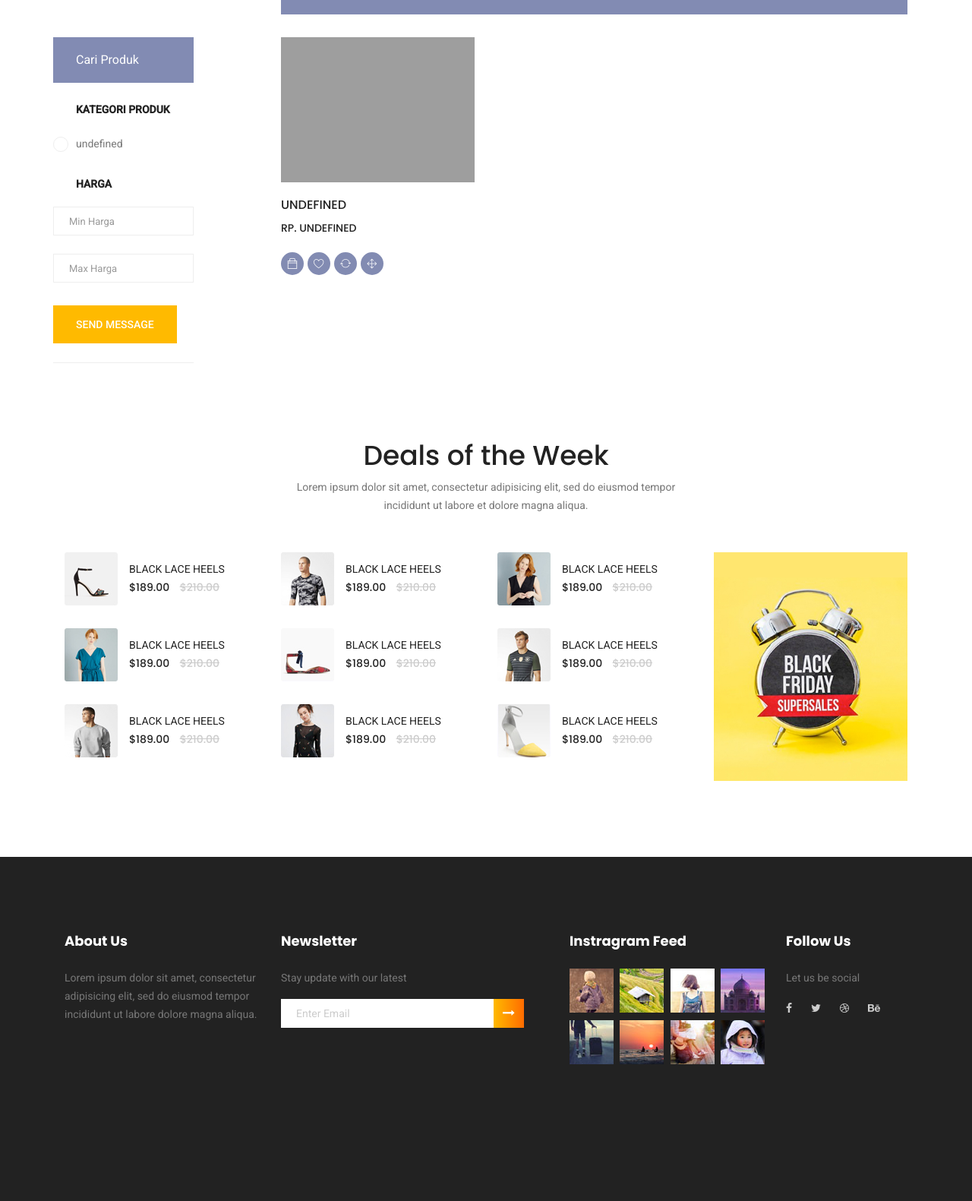
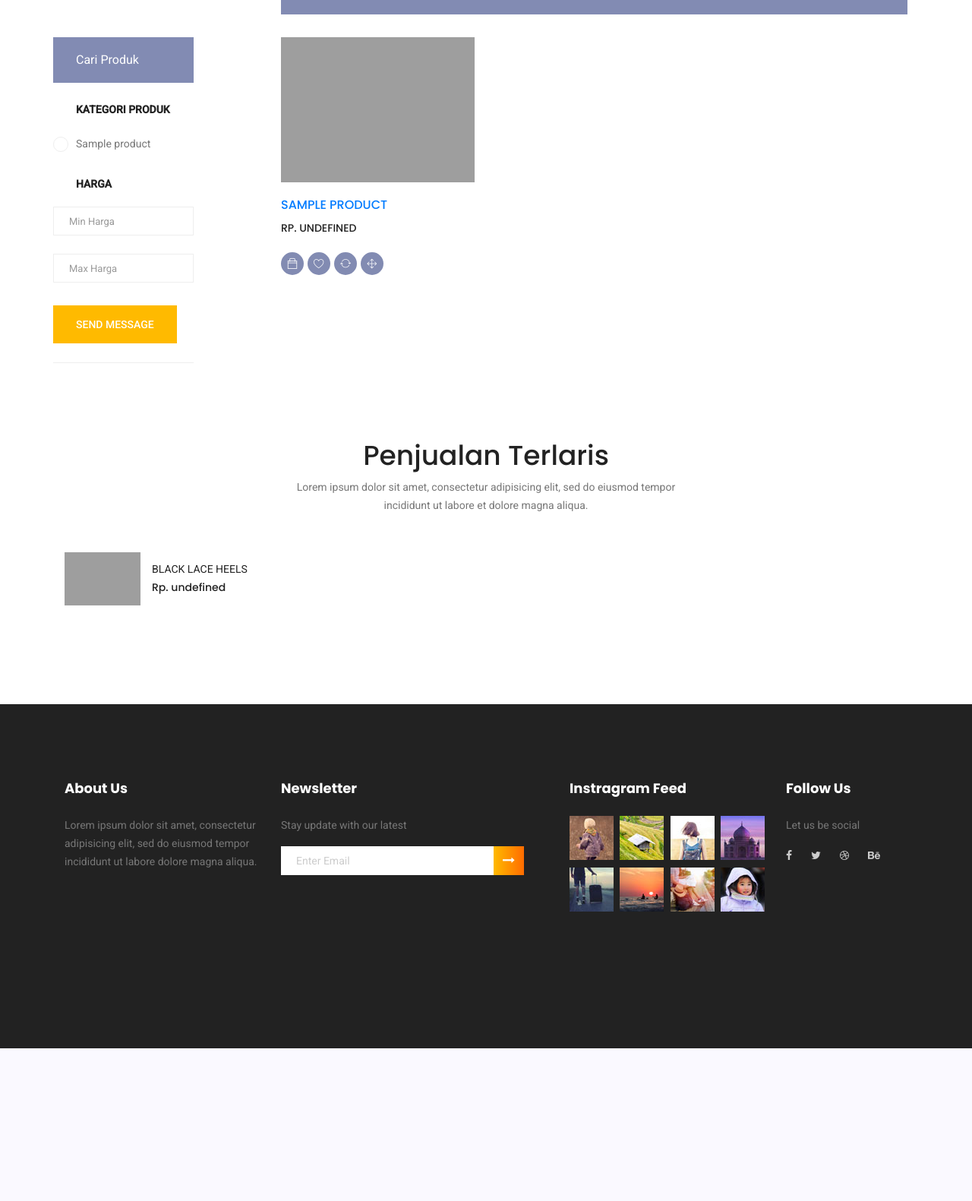
Before and after one commit to alfaben12/Ukm-District, a CodeIgniter app: page /database/shops in a window 1280 px wide. Shown: the part 396-1977 px from the top of the page at 76% size. After the commit the page ends 1776 px from the top, so only its background shows below. Run offline with CodeIgniter, Linux system fonts and the light colour scheme; tables that the repository leaves empty or names only in its code hold one stand-in row (values such as "Sample post"); some libraries are stand-ins or nearby versions; grey boxes are pictures that could not be loaded.

Commit message:
update module all

```diff
--- a/application/config/config.php
+++ b/application/config/config.php
@@ -84,7 +84,7 @@
 |
 | https://codeigniter.com/user_guide/general/urls.html
 */
-$config['url_suffix'] = 'TicketDesk';
+$config['url_suffix'] = '';
 
 /*
 |--------------------------------------------------------------------------
--- a/application/modules/blogs/views/index.php
+++ b/application/modules/blogs/views/index.php
@@ -157,9 +157,10 @@
 					type: 'GET',
 					dataType: 'json',
 					success: function(response) {
-						if (response.data.code != 200) {
+						if (response.code != 200) {
 							var blog = 'Blog tidak ditemukan.'
-							$("#div_blog").append(blog).fadeIn(500);
+                            $("#div_blog").append(blog).fadeIn(500);
+                            alert(response.message);
 						}
 						$('#pagination').html(response.data.blog.pagination);
 						createList(response.data.blog.result);
--- a/application/modules/contactus/views/maps.php
+++ b/application/modules/contactus/views/maps.php
@@ -42,7 +42,7 @@
         });
       }
     </script>
-    <script src="https://maps.googleapis.com/maps/api/js?key=AIzaSyAc1pcEzJhrWxwVSf_gecTbtnk4OdkZ3k0&callback=initMap"
+    <script src="https://maps.googleapis.com/maps/api/js?key=AIzaSyBTUoTGhEfZmBSpPJs1pTCEJ0XRMgcOr9g&callback=initMap"
     async defer></script>
   </body>
   </html>
--- a/application/modules/shops/controllers/Shops.php
+++ b/application/modules/shops/controllers/Shops.php
@@ -10,8 +10,10 @@
 		$this->template->write_view('index');
     }
 
-    public function getCategoryProduct(){
+    public function getRenderedContent(){
         $productCategory = $this->shop->fetch_table('*','ukm_category_product','','','','','',TRUE);
+        $productUkm = $this->shop->fetch_table('*','ukm_product','','sold_count','desc','',6,TRUE);
+
         if (count($productCategory) == 0) {
             $response = array(
                 'code' => 204,
@@ -26,6 +28,7 @@
             'message' => 'Kategori ditemukan',
             'data' => array(
                 'category' => $productCategory,
+                'product' => $productUkm
             )
         );
         echo json_encode($response, JSON_PRETTY_PRINT);
@@ -96,4 +99,49 @@
         echo json_encode($response, JSON_PRETTY_PRINT);
         die();
     }
+
+    public function showProduct(){
+        $productName = $this->input->get('productName');
+
+        $data['product'] = $this->shop->fetch_table('*','ukm_product','name = "'.$productName.'"','','','','',TRUE);
+		$this->template->write_view('detail',$data);
+    }
+
+    public function getUkmDataDetailProduk(){
+        $productName = $this->input->get('productName');
+
+        $join = array(
+                array(
+                    'table' => 'ukm_category_product',
+                    'condition' => 'ukm_category_product.id = ukm_product.ukm_category_product_id',
+                    'jointype' => 'LEFT'
+                )
+            );
+
+		$product = $this->shop->fetch_joins('ukm_product','ukm_product.*, ukm_category_product.name AS category_name',$join,'ukm_product.name = "'.$productName.'"',TRUE);
+
+        if (count($product) == 0) {
+            $response = array(
+                'code' => 204,
+                'message' => 'Produk tidak ada'
+            );
+            echo json_encode($response, JSON_PRETTY_PRINT);
+            die();
+        }
+
+        $value = array(
+            'views' => $product[0]['views'] + 1
+        );
+        $update = $this->shop->update_table('ukm_product', $value, 'id', $product[0]['id']);
+
+        $response = array(
+            'code' => 200,
+            'message' => 'Produk ditemukan',
+            'data' => array(
+                'product' => $product
+            )
+        );
+        echo json_encode($response, JSON_PRETTY_PRINT);
+        die();
+    }
 }
--- a/application/modules/shops/views/index.php
+++ b/application/modules/shops/views/index.php
@@ -66,7 +66,7 @@
 			<div class="row justify-content-center">
 				<div class="col-lg-6 text-center">
 					<div class="section-title">
-						<h1>Deals of the Week</h1>
+						<h1>Penjualan Terlaris</h1>
 						<p>Lorem ipsum dolor sit amet, consectetur adipisicing elit, sed do eiusmod tempor incididunt ut labore et dolore
 							magna aliqua.</p>
 					</div>
@@ -74,121 +74,14 @@
 			</div>
 			<div class="row">
 				<div class="col-lg-9">
-					<div class="row">
-						<div class="col-lg-4 col-md-4 col-sm-6 mb-20">
-							<div class="single-related-product d-flex">
-								<a href="#"><img src="img/r1.jpg" alt=""></a>
-								<div class="desc">
-									<a href="#" class="title">Black lace Heels</a>
-									<div class="price">
-										<h6>$189.00</h6>
-										<h6 class="l-through">$210.00</h6>
-									</div>
-								</div>
-							</div>
-						</div>
-						<div class="col-lg-4 col-md-4 col-sm-6 mb-20">
-							<div class="single-related-product d-flex">
-								<a href="#"><img src="img/r2.jpg" alt=""></a>
-								<div class="desc">
-									<a href="#" class="title">Black lace Heels</a>
-									<div class="price">
-										<h6>$189.00</h6>
-										<h6 class="l-through">$210.00</h6>
-									</div>
-								</div>
-							</div>
-						</div>
-						<div class="col-lg-4 col-md-4 col-sm-6 mb-20">
-							<div class="single-related-product d-flex">
-								<a href="#"><img src="img/r3.jpg" alt=""></a>
-								<div class="desc">
-									<a href="#" class="title">Black lace Heels</a>
-									<div class="price">
-										<h6>$189.00</h6>
-										<h6 class="l-through">$210.00</h6>
-									</div>
-								</div>
-							</div>
-						</div>
-						<div class="col-lg-4 col-md-4 col-sm-6 mb-20">
-							<div class="single-related-product d-flex">
-								<a href="#"><img src="img/r5.jpg" alt=""></a>
-								<div class="desc">
-									<a href="#" class="title">Black lace Heels</a>
-									<div class="price">
-										<h6>$189.00</h6>
-										<h6 class="l-through">$210.00</h6>
-									</div>
-								</div>
-							</div>
-						</div>
-						<div class="col-lg-4 col-md-4 col-sm-6 mb-20">
-							<div class="single-related-product d-flex">
-								<a href="#"><img src="img/r6.jpg" alt=""></a>
-								<div class="desc">
-									<a href="#" class="title">Black lace Heels</a>
-									<div class="price">
-										<h6>$189.00</h6>
-										<h6 class="l-through">$210.00</h6>
-									</div>
-								</div>
-							</div>
-						</div>
-						<div class="col-lg-4 col-md-4 col-sm-6 mb-20">
-							<div class="single-related-product d-flex">
-								<a href="#"><img src="img/r7.jpg" alt=""></a>
-								<div class="desc">
-									<a href="#" class="title">Black lace Heels</a>
-									<div class="price">
-										<h6>$189.00</h6>
-										<h6 class="l-through">$210.00</h6>
-									</div>
-								</div>
-							</div>
-						</div>
-						<div class="col-lg-4 col-md-4 col-sm-6">
-							<div class="single-related-product d-flex">
-								<a href="#"><img src="img/r9.jpg" alt=""></a>
-								<div class="desc">
-									<a href="#" class="title">Black lace Heels</a>
-									<div class="price">
-										<h6>$189.00</h6>
-										<h6 class="l-through">$210.00</h6>
-									</div>
-								</div>
-							</div>
-						</div>
-						<div class="col-lg-4 col-md-4 col-sm-6">
-							<div class="single-related-product d-flex">
-								<a href="#"><img src="img/r10.jpg" alt=""></a>
-								<div class="desc">
-									<a href="#" class="title">Black lace Heels</a>
-									<div class="price">
-										<h6>$189.00</h6>
-										<h6 class="l-through">$210.00</h6>
-									</div>
-								</div>
-							</div>
-						</div>
-						<div class="col-lg-4 col-md-4 col-sm-6">
-							<div class="single-related-product d-flex">
-								<a href="#"><img src="img/r11.jpg" alt=""></a>
-								<div class="desc">
-									<a href="#" class="title">Black lace Heels</a>
-									<div class="price">
-										<h6>$189.00</h6>
-										<h6 class="l-through">$210.00</h6>
-									</div>
-								</div>
-							</div>
-						</div>
+					<div class="row" id="divTopSeller">
+
 					</div>
 				</div>
 				<div class="col-lg-3">
 					<div class="ctg-right">
 						<a href="#" target="_blank">
-							<img class="img-fluid d-block mx-auto" src="img/category/c5.jpg" alt="">
+							<!-- <img class="img-fluid d-block mx-auto" src="img/category/c5.jpg" alt=""> -->
 						</a>
 					</div>
 				</div>
@@ -206,7 +99,7 @@
 				loadPagination(pageno);
 			});
 			$.ajax({
-				url:  '<?= site_url() ?>shops/getCategoryProduct',
+				url:  '<?= site_url() ?>shops/getRenderedContent',
 				type: 'GET',
 				async: true,
 				cache: false,
@@ -220,6 +113,31 @@
 						var category = '<li class="filter-list"><input class="pixel-radio" type="radio" id="ukm_category_product_id" name="ukm_category_product_id" value="'+ response.data.category[k]['id'] +'" '+ response.data.category[k]['id'] +'><label for="'+ response.data.category[k]['name'] +'">'+ response.data.category[k]['name'] +'</label></li>';
 						$("#ul_category").append(category).fadeIn(500);
 					}
+
+					for(var k=0; k < response.data.product.length; k++) {
+						if (response.data.product[k]['is_diskon'] == 1) {
+							var price = '<h6 class="l-through">Rp. ' + response.data.product[k]['price'] + '</h6>' +
+							'<h6>Rp. ' + response.data.product[k]['final_price'] + '</h6>';
+						}else{
+							var price = '<h6>Rp. ' + response.data.product[k]['price'] + '</h6>';
+						}
+
+						var product =
+						'<div class="col-lg-4 col-md-4 col-sm-6 mb-20">'+
+							'<div class="single-related-product d-flex">'+
+								'<a href="' + base_url + 'shops/showProduct?productName=' + response.data.product[k]['name'] + '"><img src="' + base_url + 'files/product/' + response.data.product[k]['image'] + '" alt="" width="100" height="70"></a>'+
+								'<div class="desc">'+
+									'<a href="' + base_url + 'shops/showProduct?productName=' + response.data.product[k]['name'] + '" class="title">Black lace Heels</a>'+
+									'<div class="price">'+
+										price +
+									'</div>'+
+								'</div>'+
+							'</div>'+
+						'</div>';
+						$("#divTopSeller").append(product).fadeIn(500);
+					}
+
+
 					loadPagination(0);
 				}
 			});
@@ -261,7 +179,7 @@
 						'<div class="single-product">' +
 						'<img class="img-fluid" src="' + base_url + 'files/product/' + result[k].image + '" alt="" width="255" height="255">' +
 						'<div class="product-details">' +
-						'<h6>' + result[k].name + '</h6>' +
+						'<h6><a href="' + base_url + 'shops/showProduct?productName=' + result[k].name + '">' + result[k].name + '</a></h6>' +
 						'<div class="price">' +
 						price +
 						'</div>' +
--- a/application/modules/welcomes/controllers/Welcomes.php
+++ b/application/modules/welcomes/controllers/Welcomes.php
@@ -2,7 +2,7 @@
 if(!defined('BASEPATH')) exit('No direct script access allowed');
 class Welcomes extends MX_Controller {
 	public function index(){
-		$this->template->write_view('index');
+		redirect('ukms/ukmDetailProfile?ukmName=Kopi Kutjur');
 	}
 
 }
```
Also changed, not shown: application/modules/shops/views/detail.php (added, +437 -0 lines), application/modules/ukms/views/detail.php (+5 -5 lines), files/product/default.jpg, files/product/thank_you.png (added), 3 other files.
